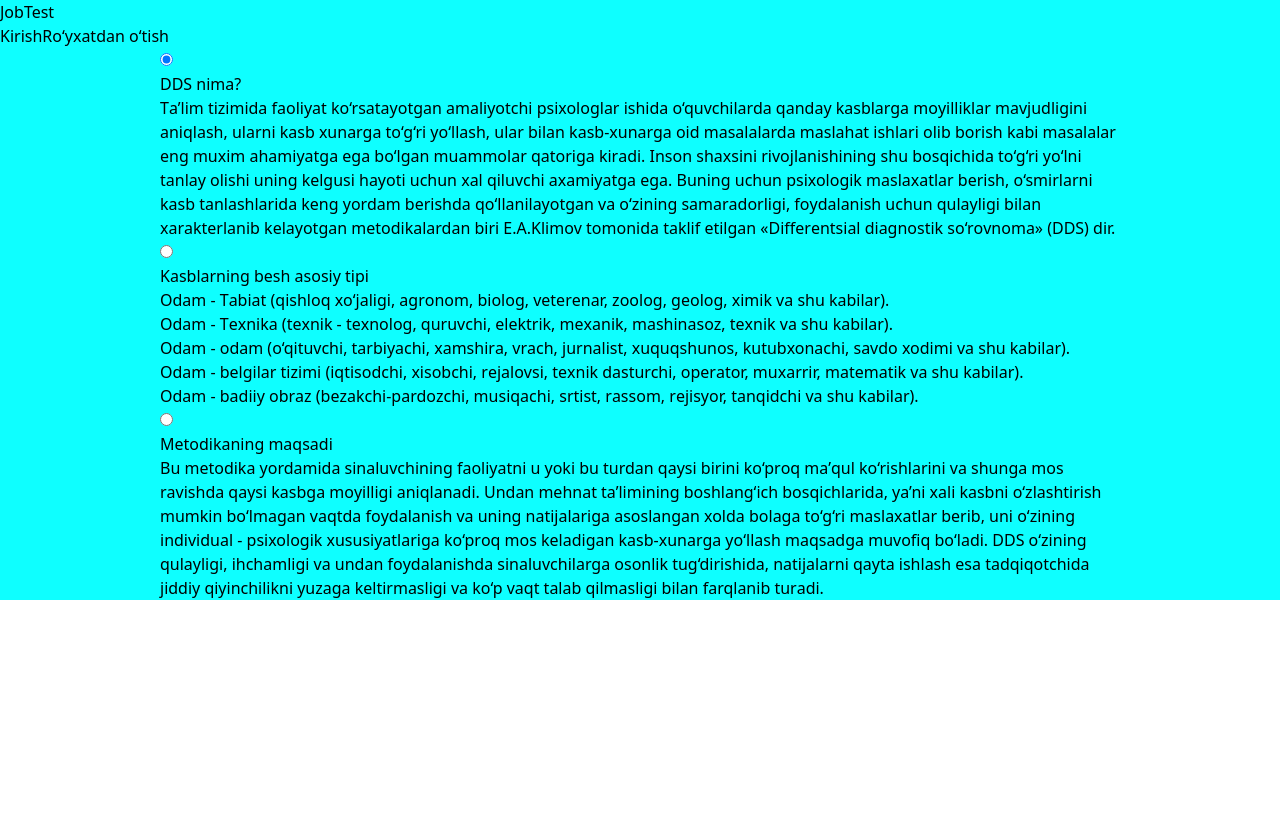
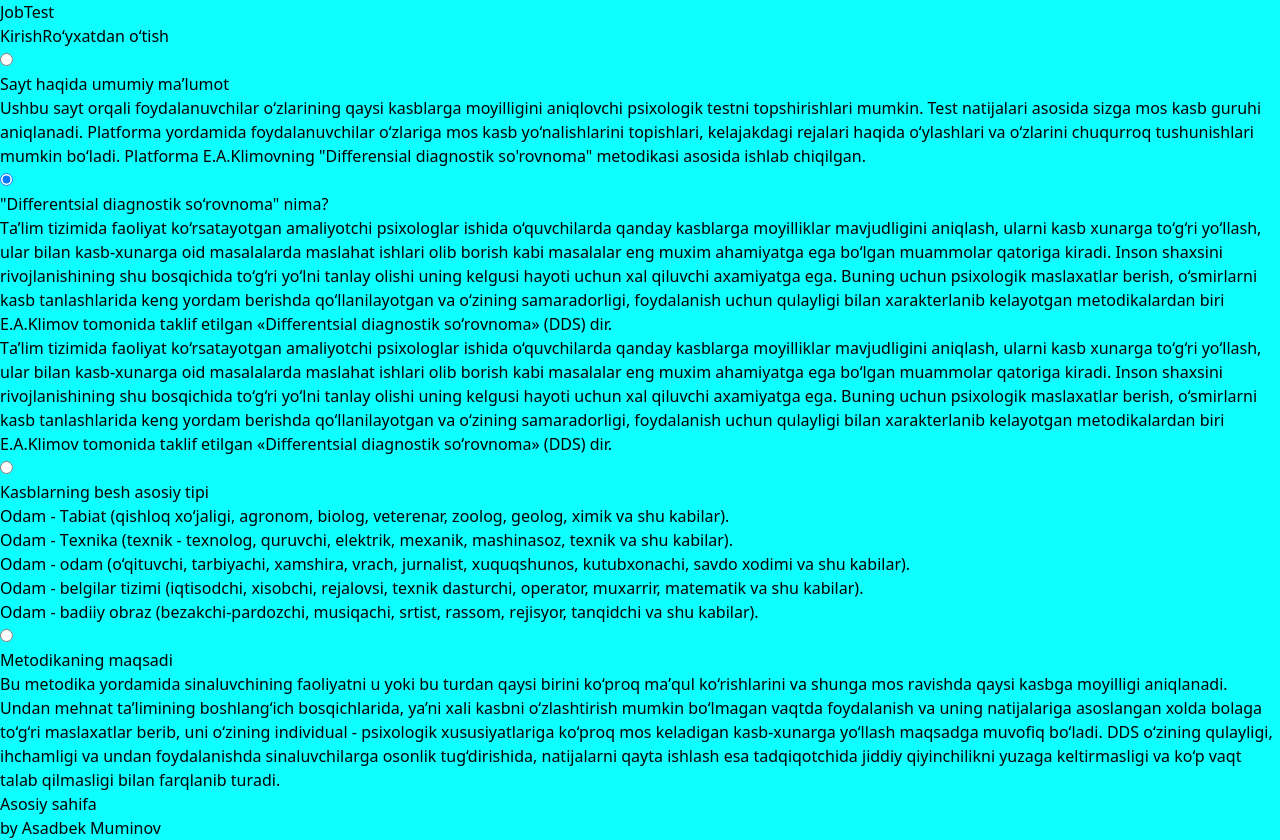
Before and after one commit to asadbekmuminov/psychological-testing-website, a React (Vite) app: page /about in a window 1280 px wide. Before the commit the page ends 800 px from the top, so only its background shows below. Built offline with nearby package versions, Linux system fonts and the light colour scheme; what @react-pdf/renderer would draw is missing.

Commit message:
add back

```diff
--- a/src/components/Chatbot.jsx
+++ b/src/components/Chatbot.jsx
@@ -1,104 +1,4 @@
-// import { useState } from "react";
 
-// export default function ChatPage() {
-//   const [input, setInput] = useState("");
-//   const [messages, setMessages] = useState([]);
-//   const [loading, setLoading] = useState(false);
-
-//   const API_KEY = "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";
-
-//   const handleSend = async () => {
-//     if (!input.trim()) return;
-//     const userMessage = { sender: "user", text: input };
-//     setMessages((prev) => [...prev, userMessage]);
-//     setInput("");
-//     setLoading(true);
-
-//     try {
-//       const response = await fetch(
-//         "https://openrouter.ai/api/v1/chat/completions",
-//         {
-//           method: "POST",
-//           headers: {
-//             "Content-Type": "application/json",
-//             Authorization: `Bearer ${API_KEY}`,
-//           },
-//           body: JSON.stringify({
-//             model: "mistralai/mistral-7b-instruct", // yoki: openai/gpt-3.5-turbo
-//             messages: [
-//               {
-//                 role: "system",
-//                 content:
-//                   "Siz o‘quv sayt uchun soddalashtirilgan yordamchi sun’iy intellektsiyasiz.",
-//               },
-//               ...messages.map((msg) => ({
-//                 role: msg.sender === "user" ? "user" : "assistant",
-//                 content: msg.text,
-//               })),
-//               { role: "user", content: input },
-//             ],
-//           }),
-//         }
-//       );
-
-//       const data = await response.json();
-//       const botText = data.choices?.[0]?.message?.content || "Javob topilmadi.";
-//       const botMessage = { sender: "bot", text: botText };
-
-//       setMessages((prev) => [...prev, botMessage]);
-//     } catch (error) {
-//       setMessages((prev) => [
-//         ...prev,
-//         { sender: "bot", text: "Xatolik yuz berdi. Keyinroq urinib ko‘ring." },
-//       ]);
-//     } finally {
-//       setLoading(false);
-//     }
-//      const data = await response.json();
-// console.log("AI javobi:", data);
-//   };
-
-
-
-//   return (
-//     <div className="max-w-2xl mx-auto min-h-screen p-4 flex flex-col">
-//       <h1 className="text-2xl font-bold bg-white px-5 py-3 rounded mb-4 text-center">
-//         🤖 Sun'iy Intellekt Yordamchisi
-//       </h1>
-//       <div className="flex-1 overflow-y-auto space-y-2 bg-gray-100 p-4 rounded-lg">
-//         {messages.map((msg, idx) => (
-//           <div
-//             key={idx}
-//             className={`p-3 rounded-xl max-w-[80%] ${
-//               msg.sender === "user"
-//                 ? "bg-blue-100 ml-auto text-right"
-//                 : "bg-white mr-auto text-left"
-//             }`}
-//           >
-//             {msg.text}
-//           </div>
-//         ))}
-//         {loading && <p className="text-gray-400 text-sm">...Yuklanmoqda</p>}
-//       </div>
-//       <div className="flex mt-4">
-//         <input
-//           type="text"
-//           className="flex-grow border p-2 rounded-l-lg outline-none"
-//           placeholder="Savolingizni yozing..."
-//           value={input}
-//           onChange={(e) => setInput(e.target.value)}
-//           onKeyDown={(e) => e.key === "Enter" && handleSend()}
-//         />
-//         <button
-//           onClick={handleSend}
-//           className="bg-blue-600 text-white px-4 rounded-r-lg hover:bg-blue-700"
-//         >
-//           Yuborish
-//         </button>
-//       </div>
-//     </div>
-//   );
-// }
 import { useState } from "react";
 
 export default function ChatPage() {
@@ -106,7 +6,7 @@ export default function ChatPage() {
   const [messages, setMessages] = useState([]);
   const [loading, setLoading] = useState(false);
 
-  const API_KEY = "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";
+  const API_KEY = "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";
 
   const handleSend = async () => {
     if (!input.trim()) return;
--- /dev/null
+++ b/src/components/Footer.jsx
@@ -0,0 +1,13 @@
+import React from "react";
+
+function Footer() {
+  return (
+    <footer className="bg-base-100 py-4 shadow-inner">
+      <div className="container mx-auto text-center">
+        <p className="text-black font-semibold">by Asadbek Muminov</p>
+      </div>
+    </footer>
+  );
+}
+
+export default Footer;
--- a/src/layout/MainLayout.jsx
+++ b/src/layout/MainLayout.jsx
@@ -1,14 +1,18 @@
+
+import React from "react";
 import { Outlet } from "react-router-dom";
 import Header from "../components/Header";
+import Footer from "../components/Footer";
 
 function MainLayout() {
   return (
-    <>
+    <div className="flex flex-col min-h-screen">
       <Header />
-      <main className="align-element mb-auto">
+      <main className="flex-grow w-full max-w-4xl mx-auto px-4 py-6">
         <Outlet />
       </main>
-    </>
+      <Footer />
+    </div>
   );
 }
 
--- a/src/pages/About.jsx
+++ b/src/pages/About.jsx
@@ -1,12 +1,44 @@
 import React from "react";
+import { Link } from "react-router-dom";
 
 function About() {
   return (
     <div>
       <div className=" flex flex-col gap-6  mt-5 mb-10 rounded-xl p-5">
         <div className="collapse collapse-plus bg-white">
+  <input type="radio" name="my-accordion-3" defaultChecked />
+  <div className="collapse-title text-xl font-medium">
+    Sayt haqida umumiy maʼlumot
+  </div>
+  <div className="collapse-content text-base">
+    <p>
+      Ushbu sayt orqali foydalanuvchilar o‘zlarining qaysi kasblarga moyilligini aniqlovchi psixologik testni topshirishlari mumkin. Test natijalari asosida sizga mos kasb guruhi aniqlanadi. Platforma yordamida foydalanuvchilar o‘zlariga mos kasb yo‘nalishlarini topishlari, kelajakdagi rejalari haqida o‘ylashlari va o‘zlarini chuqurroq tushunishlari mumkin bo‘ladi.
+      Platforma E.A.Klimovning "Differensial diagnostik so'rovnoma" metodikasi asosida ishlab chiqilgan.
+    </p>
+  </div>
+</div>
+
+        <div className="collapse collapse-plus bg-white">
           <input type="radio" name="my-accordion-3" checked="checked" />
-          <div className="collapse-title text-xl font-medium">DDS nima?</div>
+          <div className="collapse-title text-xl font-medium">"Diffеrеntsiаl diаgnоstik so‘rоvnоmа" nima?</div>
+            <div className="collapse-content">
+            <p>
+              {" "}
+              Tа’lim tizimidа fаоliyat ko‘rsаtаyotgаn аmаliyotchi psiхоlоglаr
+              ishidа o‘quvchilаrdа qаndаy kаsblаrgа mоyilliklаr mаvjudligini
+              аniqlаsh, ulаrni kаsb хunаrgа to‘g‘ri yo‘llаsh, ulаr bilаn
+              kаsb-хunаrgа оid mаsаlаlаrdа mаslаhаt ishlаri оlib bоrish kаbi
+              mаsаlаlаr eng muхim аhаmiyatgа egа bo‘lgаn muаmmоlаr qаtоrigа
+              kirаdi. Insоn shахsini rivоjlаnishining shu bоsqichidа to‘g‘ri
+              yo‘lni tаnlаy оlishi uning kеlgusi hаyoti uchun хаl qiluvchi
+              ахаmiyatgа egа. Buning uchun psiхоlоgik mаslахаtlаr bеrish,
+              o‘smirlаrni kаsb tаnlаshlаridа kеng yordаm bеrishdа
+              qo‘llаnilаyotgаn vа o‘zining sаmаrаdоrligi, fоydаlаnish uchun
+              qulаyligi bilаn хаrаktеrlаnib kеlаyotgаn mеtоdikаlаrdаn biri{" "}
+              <span className="font-black">Е.А.Klimоv</span> tоmоnidа tаklif
+              etilgаn «Diffеrеntsiаl diаgnоstik so‘rоvnоmа» (DDS) dir.
+            </p>
+          </div>
           <div className="collapse-content">
             <p>
               {" "}
@@ -87,6 +119,9 @@ function About() {
           </div>
         </div>
       </div>
+      <Link to="/" className="btn btn-accent">
+                    Asosiy sahifa
+                  </Link>
     </div>
   );
 }
--- a/src/pages/ForTest.jsx
+++ b/src/pages/ForTest.jsx
@@ -327,7 +327,7 @@ function ForTest() {
           </h1>
           <div className="flex  justify-around pb-10">
             <Link to="/" className="btn btn-accent">
-              Home
+              Asosiy sahifa
             </Link>
 
             <button
```
